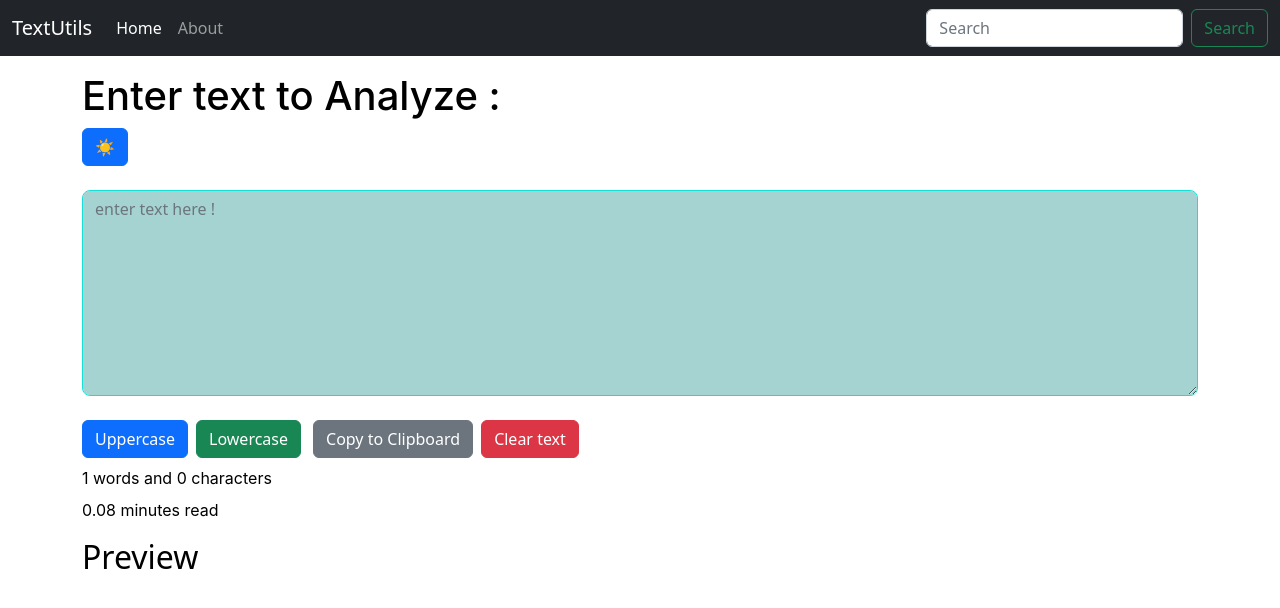
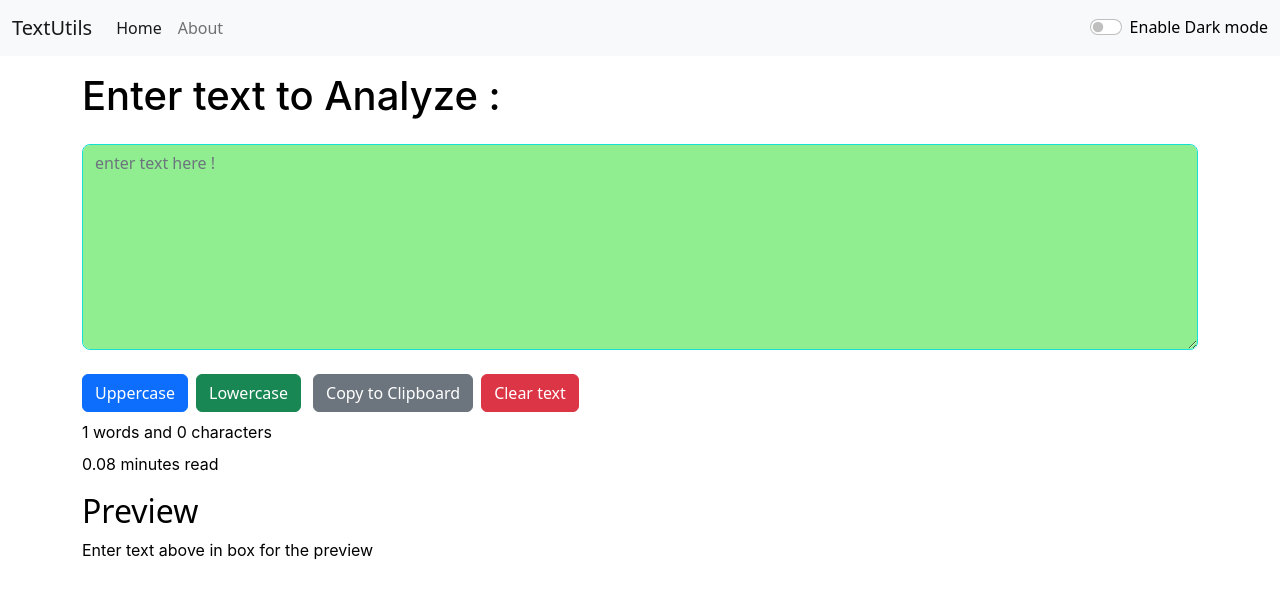
Before and after one commit to kartikchauhan13/textUtilsApp, a React (Create React App) app: page / in a window 1280 px wide. Shown: the top 608 px of the page. Built offline with nearby package versions, Linux system fonts and the light colour scheme.

Commit message:
dark mode and  title

```diff
--- a/src/App.js
+++ b/src/App.js
@@ -1,13 +1,24 @@
-import React from 'react';
+import React, { useState } from 'react';
 import './style.css';
 import Navbar from './components/Navbar';
 import Textform from './components/Textform';
 
 export default function App() {
+  const [mode, setMode] = useState('light');
+
+  function toggle() {
+    if (mode == 'light') {
+      setMode('dark');
+      document.body.style.backgroundColor = 'slategray';
+    } else {
+      setMode('light');
+      document.body.style.backgroundColor = 'white';
+    }
+  }
   return (
     <>
-      <Navbar title="TextUtils" />
-      <Textform heading="Enter text to Analyze : " />
+      <Navbar title="TextUtils" mode={mode} toggleMode={toggle} />
+      <Textform heading="Enter text to Analyze : " mode={mode} />
     </>
   );
 }
--- a/src/components/Navbar.js
+++ b/src/components/Navbar.js
@@ -3,7 +3,9 @@
 
 export default function Navbar(props) {
   return (
-    <nav className="navbar navbar-expand-lg navbar-dark bg-dark">
+    <nav
+      className={`navbar navbar-expand-lg navbar-${props.mode} bg-${props.mode}`}
+    >
       <div className="container-fluid">
         <a className="navbar-brand" href="/">
           {props.title}
@@ -32,17 +34,22 @@
               </a>
             </li>
           </ul>
-          <form className="d-flex">
+          <div className="form-check form-switch">
             <input
-              className="form-control me-2"
-              type="search"
-              placeholder="Search"
-              aria-label="Search"
+              className="form-check-input"
+              type="checkbox"
+              role="switch"
+              id="flexSwitchCheckDefault"
+              onClick={props.toggleMode}
             />
-            <button className="btn btn-outline-success" type="submit">
-              Search
-            </button>
-          </form>
+            <label
+              className="form-check-label"
+              htmlFor="flexSwitchCheckDefault"
+              style={{ color: props.mode == 'light' ? 'black' : 'white' }}
+            >
+              Enable Dark mode
+            </label>
+          </div>
         </div>
       </div>
     </nav>
--- a/src/components/Textform.js
+++ b/src/components/Textform.js
@@ -27,33 +27,13 @@
     console.log('text cleared');
   }
 
-  const [defaultStyle, setStyle] = useState({
-    color: 'black',
-    backgroundColor: 'white',
-  });
-  const [btnText , setBtnText]=useState("☀️");
-  function darkToggle() {
-    if (defaultStyle.color === 'black') {
-      setStyle({
-        color: 'white',
-        backgroundColor: 'rgb(100,100,100)',
-      });
-      setBtnText("🌙");
-    } else {
-      setStyle({
-        color: 'black',
-        backgroundColor: 'white',
-      });
-      setBtnText("☀️");
-    }
-  }
   return (
     <>
-      <div className="container my-3" style={defaultStyle}>
+      <div
+        className="container my-3 "
+        style={{ color: props.mode == 'light' ? 'black' : 'white' }}
+      >
         <h1>{props.heading}</h1>
-        <button className="btn btn-primary" onClick={darkToggle}>
-          {btnText}
-        </button>
         <textarea
           className="form-control my-4"
           id="exampleFormControlTextarea1"
@@ -61,6 +41,10 @@
           placeholder="enter text here !"
           value={text}
           onChange={onChangeFunc}
+          style={{
+            backgroundColor: props.mode == 'light' ? 'lightgreen' : '#4C6793',
+            color: props.mode == 'light' ? 'black' : 'white',
+          }}
         ></textarea>
         <div>
           <button className="btn btn-primary" onClick={upper}>
@@ -81,9 +65,14 @@
         </p>
         <p>{text.split(' ').length * 0.08} minutes read</p>
       </div>
-      <div className="container" style={defaultStyle}>
+      <div
+        className="container"
+        style={{ color: props.mode == 'light' ? 'black' : 'white' }}
+      >
         <h2>Preview</h2>
-        <p>{text}</p>
+        <p>
+          {text.length > 0 ? text : 'Enter text above in box for the preview'}
+        </p>
       </div>
     </>
   );
```
